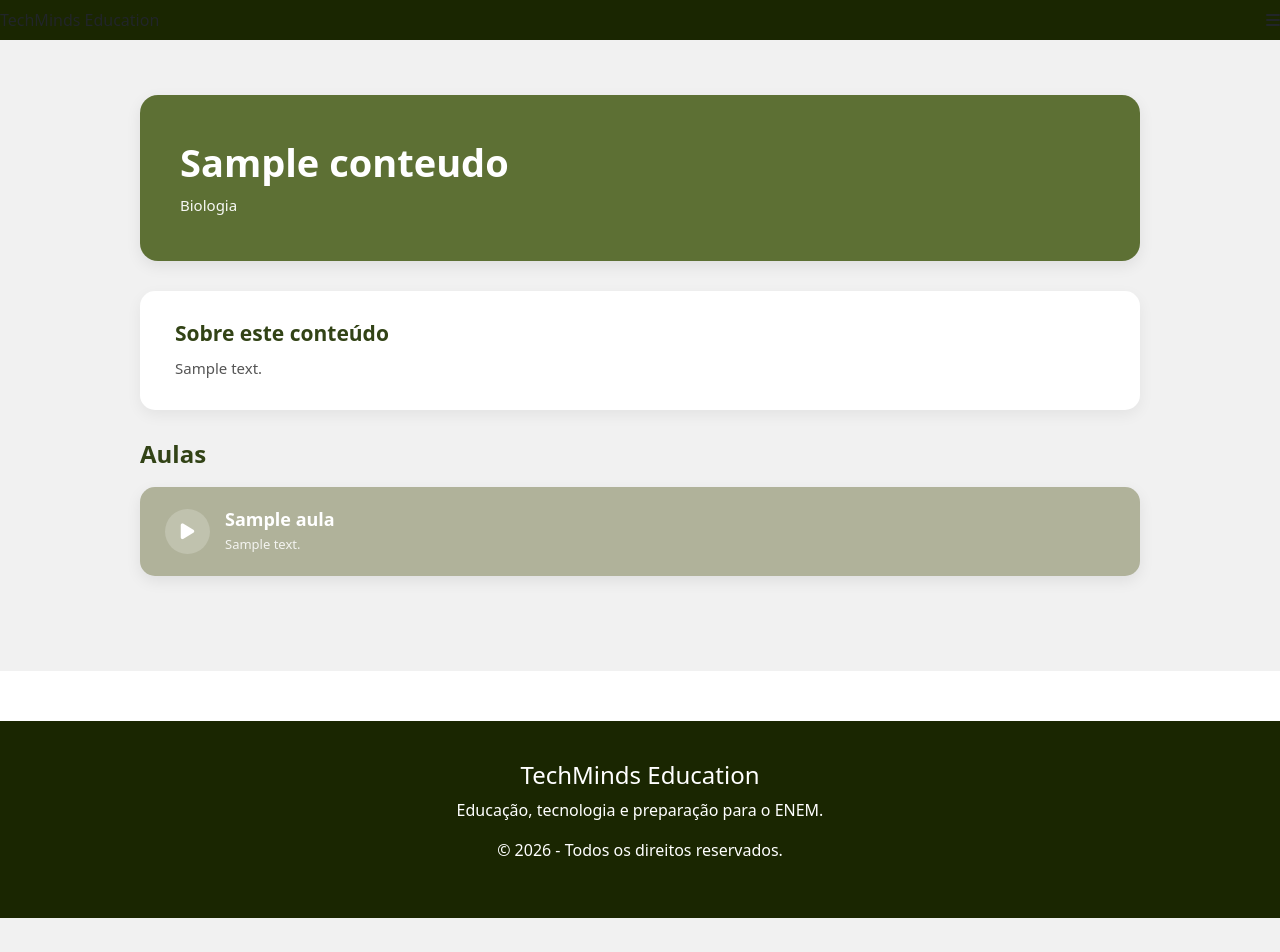
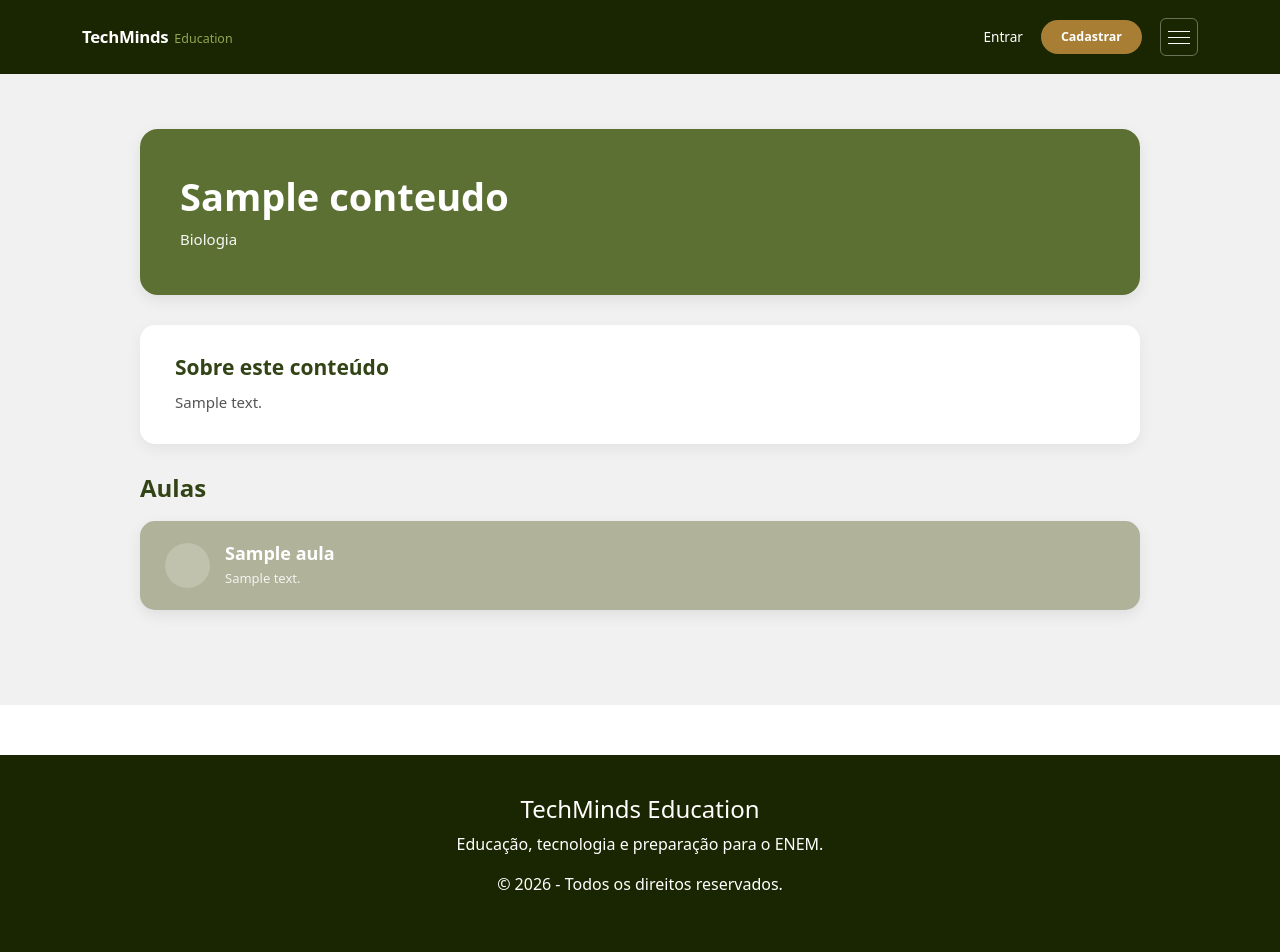
Before and after one commit to EtecVAV-2C1-TechMinds/techminds-education, a PHP site: page /pages/conteudo.php?id=1 in a window 1280 px wide. Before the commit the page ends 918 px from the top, so only its background shows below. Run offline with PHP 8.4, Linux system fonts and the light colour scheme; the visitor is signed in with stand-in values (Sample User, id 1); data comes from the database, SQL or seed files in the repository; tables that the repository leaves empty hold one stand-in row (values such as "Sample post").

Commit message:
Refactor HTML structure and styles in conteudo.php

```diff
--- a/pages/conteudo.php
+++ b/pages/conteudo.php
@@ -49,62 +49,20 @@
 
 $aulas = $aulaModel->listarPorConteudo($conteudoId);
 
+// Define o título da página dinamicamente para o header.php
+$title = htmlspecialchars($conteudo['titulo']) . ' | TechMinds Education';
+
+// Includes de Header e Navbar padrão do site
+include(__DIR__ . '/../includes/header.php');
+include(__DIR__ . '/../includes/navbar.php');
+
 ?>
-
-<!DOCTYPE html>
-
-<html lang="pt-BR">
-
-<head>
-
-    <meta charset="UTF-8">
-
-    <meta
-        name="viewport"
-        content="width=device-width, initial-scale=1.0"
-    >
-
-    <title>
-        <?= htmlspecialchars($conteudo['titulo']); ?>
-        | TechMinds Education
-    </title>
-
-
-    <!-- =========================================
-         BOOTSTRAP
-    ========================================== -->
-
-    <link
-        href="https://cdn.jsdelivr.net/npm/bootstrap@5.3.3/dist/css/bootstrap.min.css"
-        rel="stylesheet"
-    >
-
-
-    <!-- =========================================
-         FONT AWESOME
-    ========================================== -->
-
-    <link
-        rel="stylesheet"
-        href="https://cdnjs.cloudflare.com/ajax/libs/font-awesome/6.5.2/css/all.min.css"
-    >
-
-
-    <!-- =========================================
-         MAIN STYLESHEET
-    ========================================== -->
-
-    <link
-        rel="stylesheet"
-        href="../assets/css/style.css"
-    >
-
 
 <style>
 
     /* =========================================
        CONTENT PAGE
-        ========================================== */
+    ========================================= */
 
     .content-page {
 
@@ -199,7 +157,7 @@
 
     /* =========================================
        LESSONS
-        ========================================== */
+    ========================================= */
 
     .lessons-title {
 
@@ -313,7 +271,7 @@
 
     /* =========================================
        EMPTY LESSONS
-        ========================================== */
+    ========================================= */
 
     .empty-lessons {
 
@@ -364,7 +322,7 @@
 
     /* =========================================
        DESKTOP
-        ========================================== */
+    ========================================= */
 
     @media (min-width: 768px) {
 
@@ -426,29 +384,11 @@
 
 </style>
 
-</head>
 
-
-<body>
-
-
-<!-- =========================================
-     HEADER
-========================================= -->
-
-<header class="navbar">
-
-    <div class="logo">
-        TechMinds Education
-    </div>
-
-    <div class="menu-icon">
-
-        <i class="fa-solid fa-bars"></i>
-
-    </div>
-
-</header>
+<!-- Script para reforçar o título dinâmico na aba do navegador -->
+<script>
+    document.title = "<?= addslashes($conteudo['titulo']); ?> | TechMinds Education";
+</script>
 
 
 <!-- =========================================
@@ -527,7 +467,7 @@
             <?php if (!empty($aulas)): ?>
 
 
-                <?php foreach ($aulas as $aula): ?>
+                <?php foreach ($aulas as$aula): ?>
 
                     <div class="lesson-card">
 
@@ -632,12 +572,7 @@
 
 
 <!-- =========================================
-     FOOTER
+     FOOTER REUTILIZÁVEL DO SITE
 ========================================= -->
 
 <?php include(__DIR__ . '/../includes/footer.php'); ?>
-
-
-</body>
-
-</html>
```
Lines whose indentation alone changed are shown as unchanged.
